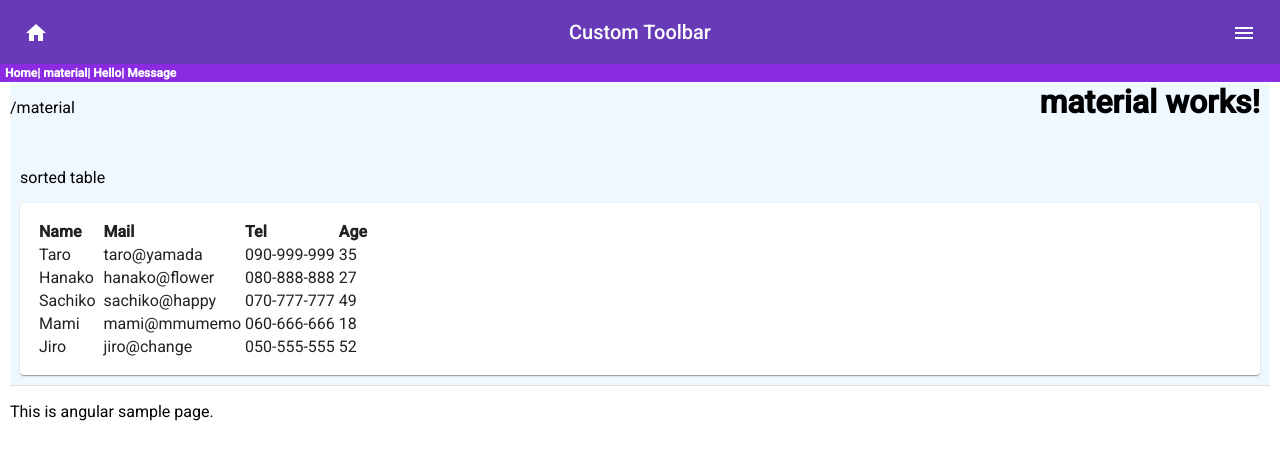
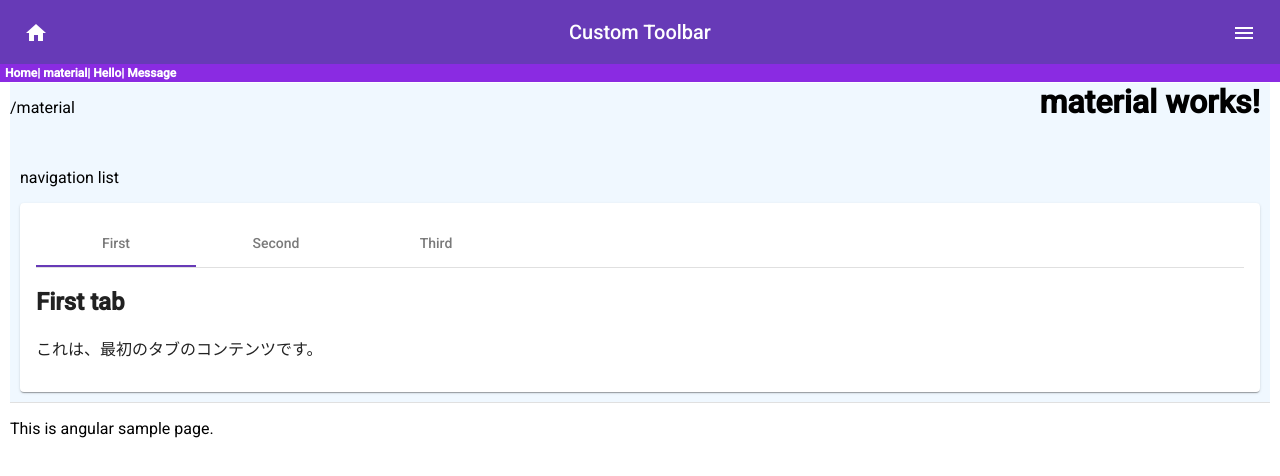
Before and after one commit to yuri-misonoo/angular-app, an Angular app: page /material in a window 1280 px wide. Shown: the top 476 px of the page. Built offline with nearby package versions, Linux system fonts and the light colour scheme.

Commit message:
タブパネル

```diff
--- a/src/app/app.module.ts
+++ b/src/app/app.module.ts
@@ -27,6 +27,7 @@ import { MatCardModule } from '@angular/material/card';
 import { MatExpansionModule } from '@angular/material/expansion';
 import { MatListModule } from '@angular/material/list';
 import { MatSortModule } from '@angular/material/sort';
+import { MatTabsModule } from '@angular/material/tabs';
 
 const routes:Routes = [
   { path: 'material', component: MaterialComponent},
@@ -44,6 +45,7 @@ const routes:Routes = [
   ],
   imports: [
     BrowserModule,
+    MatTabsModule,
     MatSortModule,
     MatListModule,
     MatExpansionModule,
--- a/src/app/material/material.component.html
+++ b/src/app/material/material.component.html
@@ -1,23 +1,22 @@
 <div class="container">
   <h1>material works!</h1>
   <div>
-    <p>sorted table</p>
+    <p>navigation list</p>
     <mat-card>
-      <table matSort (matSortChange)="sortData($event)">
-        <tr>
-          <th mat-sort-header="name">Name</th>
-          <th mat-sort-header="mail">Mail</th>
-          <th mat-sort-header="tel">Tel</th>
-          <th mat-sort-header="age">Age</th>
-        </tr>
-
-        <tr *ngFor="let item of sortedData">
-          <td>{{item.name}}</td>
-          <td>{{item.mail}}</td>
-          <td>{{item.tel}}</td>
-          <td>{{item.age}}</td>
-        </tr>
-      </table>
+      <mat-tab-group>
+        <mat-tab label="First">
+          <h2>First tab</h2>
+          <p>これは、最初のタブのコンテンツです。</p>
+        </mat-tab>
+        <mat-tab label="Second">
+          <h2>Second tab</h2>
+          <p>これは、真ん中のタブのコンテンツです。</p>
+        </mat-tab>
+        <mat-tab label="Third">
+          <h2>Third tab</h2>
+          <p>これは、最後のタブのコンテンツです。</p>
+        </mat-tab>
+      </mat-tab-group>
     </mat-card>
   </div>
 </div>
```
